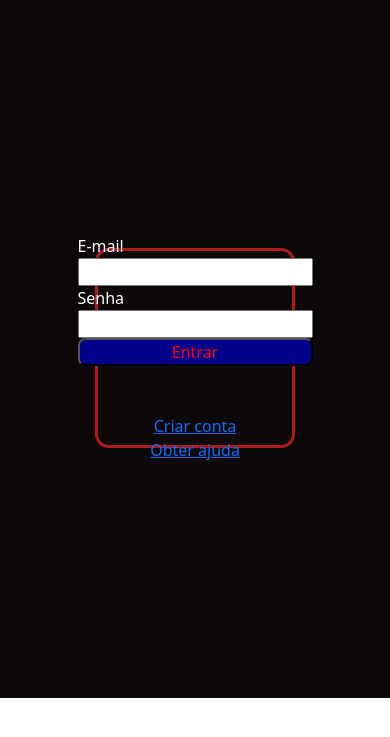
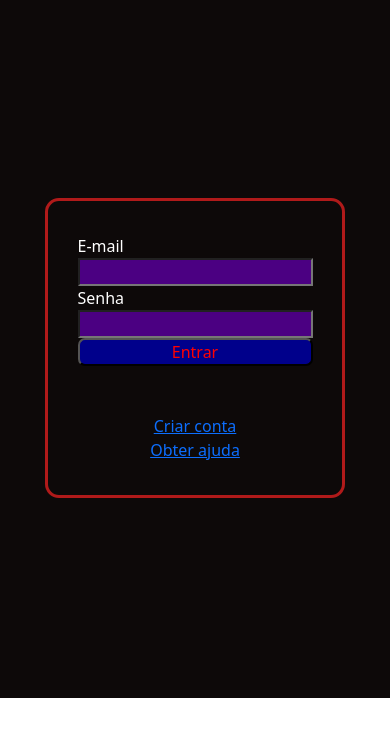
Before and after one commit to AlerranVictor/UC9-SA3, a plain HTML site: page login.html in a window 390 px wide. Shown: the part 97-834 px from the top of the page. Drawn offline with nearby package versions, Linux system fonts and the light colour scheme.

Commit message:
correção de login

```diff
--- a/style.css
+++ b/style.css
@@ -177,6 +177,8 @@ header{
 
 #formulario input{
     color: aliceblue;
+    background-color: indigo;
+    text-decoration: none;
 }
 
 #formulario button{
@@ -292,10 +294,4 @@ header{
     .contPai{
         height: 300px;
     }
-
-    .for-login{
-        width: 200px;
-        height: 200px;
-        box-shadow: darkred 8px;
-    }
 }
```
